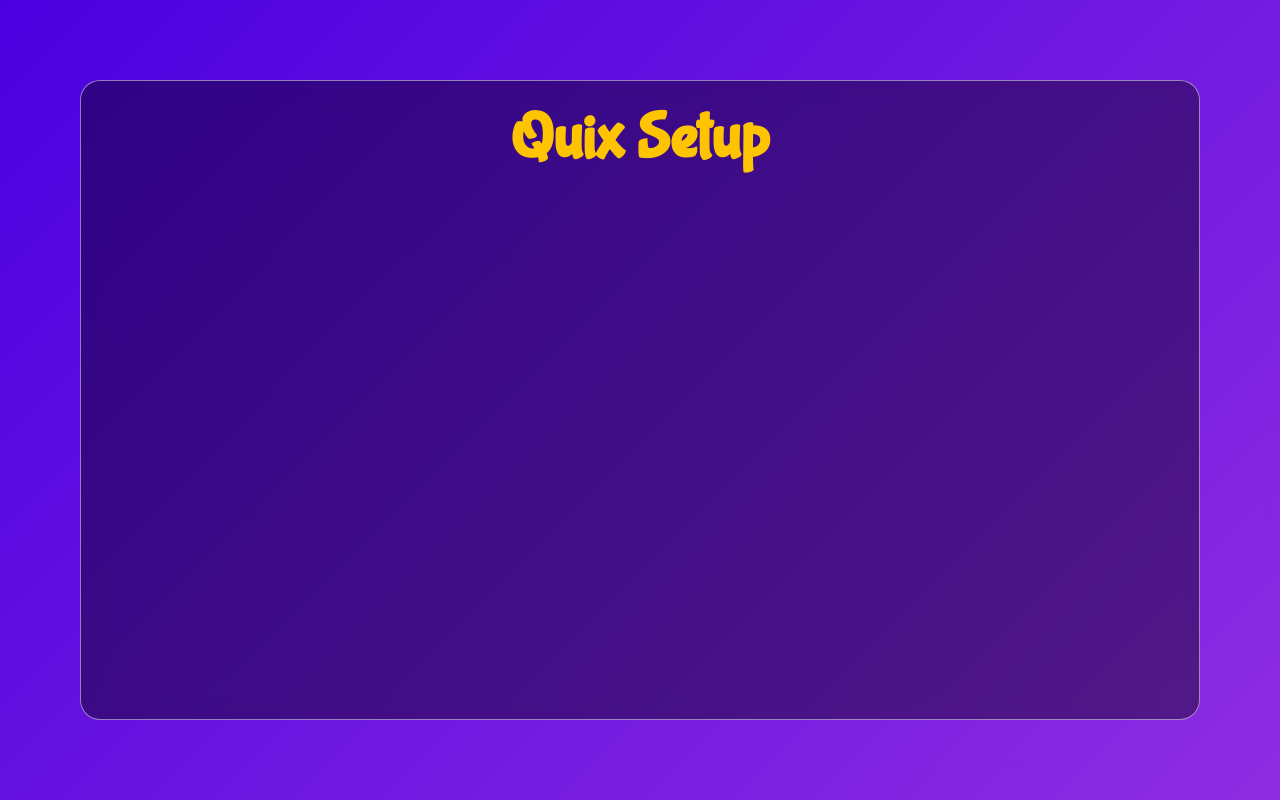
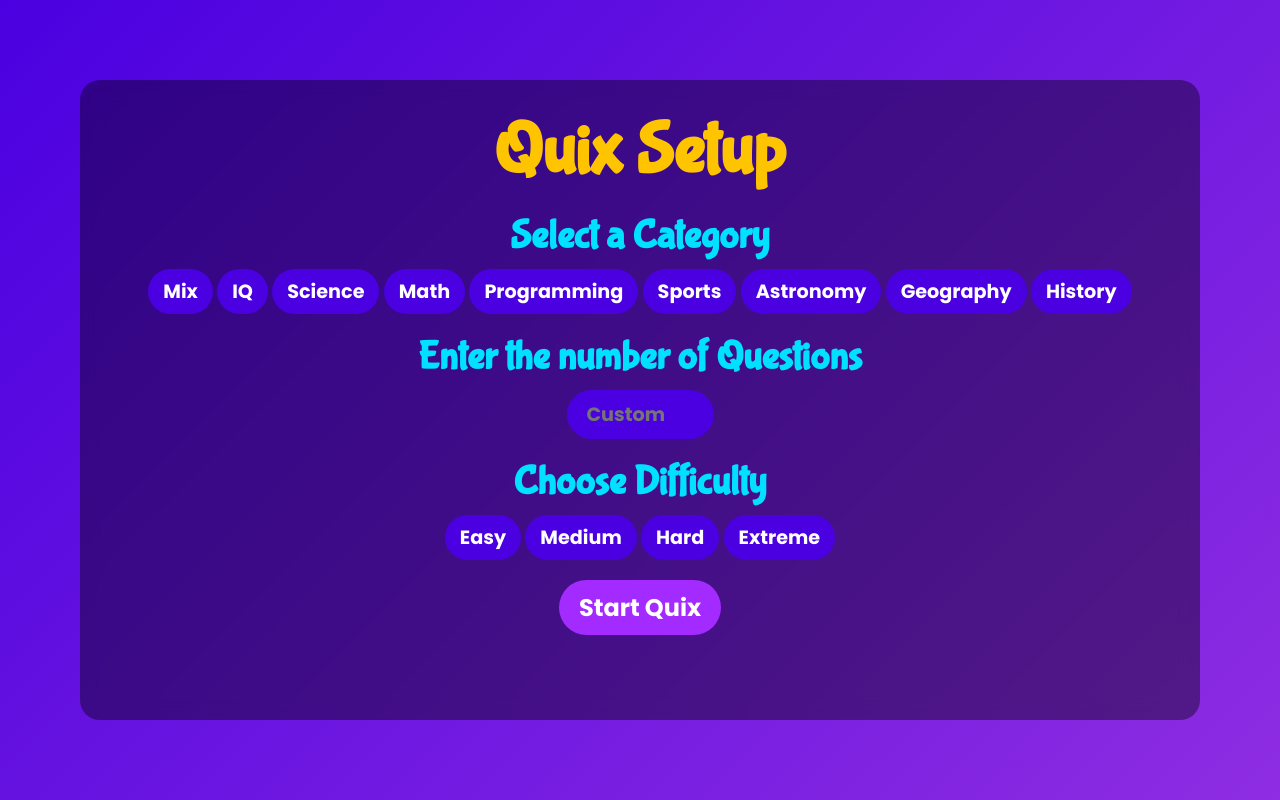
Before and after one commit to ShresthaPrasum/Quiz-Generator, a website: page form.html in a window 1280 px wide. Drawn offline with Linux system fonts and the light colour scheme.

Commit message:
Enhance Quix Setup page with category selection, question input, and difficulty options

```diff
--- a/form.html
+++ b/form.html
@@ -16,31 +16,114 @@
         }
 
         .container{
-            position: relative;
             width: 140vh;
             height: 80vh;
             background-color: rgba(0, 0, 0, 0.4);
             display: flex;
-            justify-content: center;
-            border: 1px solid #ffffff7a;
+            flex-direction: column;
             border-radius: 20px;
             z-index: 1;
             backdrop-filter: blur(10px);
-            padding: 20px;
+            padding: 30px;
         }
         .container h1{
-            font-size: 4rem;
+            font-size: 4.5rem;
             font-weight: bold;
             color: rgb(255, 196, 0);
             font-family: "Bubblegum Sans", cursive;
+            margin-bottom: 20px;
+            text-align: center;
+        }
+        .container h2{
+            font-size: 2.5rem;
+            font-weight: bold;
+            color: #00e1ff;
+            font-family: "Bubblegum Sans", cursive;
+            margin-bottom: 10px;
+        }
+        .category, .qn-number, .difficulty, .button-container{
+            display: flex;
+            flex-direction: column;
+            align-items: center;
+            margin-bottom: 10px;
+        }
+        .category-options{
+            gap: 20px;
+        }
+        .btn{
+            padding: 8px 15px;
+            font-size: 1.2rem;
+            font-weight: bold;
+            color: #fff;
+            background-color: #4a00e0;
+            border: none;
+            border-radius: 50px;
+            cursor: pointer;
+            margin-bottom: 10px;
+        }
+        #start-btn{
+            padding: 10px 20px;
+            font-size: 1.5rem;
+            font-weight: bold;
+            color: #fff;
+            background-color: #a32bff;
+            border: none;
+            border-radius: 50px;
+            cursor: pointer;
         }
 
+        #custom-q-input{
+            padding: 10px 20px;
+            font-size: 1.2rem;
+            font-weight: bold;
+            color: #fff;
+            background-color: #4a00e0;
+            border: none;
+            border-radius: 50px;
+            cursor: pointer;
+            margin-bottom: 10px;
+        }
 
     </style>
 </head>
 <body>
     <div class="container">
         <h1>Quix Setup</h1>
+
+        <div class="category">
+            <h2>Select a Category</h2>
+
+            <div class="category-options">
+                <button class="btn setup-btn" data-category="Mix">Mix</button>
+                <button class="btn setup-btn" data-category="IQ">IQ</button>
+                <button class="btn setup-btn" data-category="Science">Science</button>
+                <button class="btn setup-btn" data-category="Math">Math</button>
+                <button class="btn setup-btn" data-category="Programming">Programming</button>
+                <button class="btn setup-btn" data-category="Sports">Sports</button>
+                <button class="btn setup-btn" data-category="Astronomy">Astronomy</button>
+                <button class="btn setup-btn" data-category="Geography">Geography</button>
+                <button class="btn setup-btn" data-category="History">History</button>
+            </div>
+        </div>
+        <div class="qn-number">
+            <h2>Enter the number of Questions</h2>
+            <input type="number" id="custom-q-input" placeholder="Custom" min="1" max="139" class="setup-btn">
+
+        </div>
+
+        <div class="difficulty">
+            <h2>Choose Difficulty</h2>
+            <div class="difficulty-options">
+                <button class="btn setup-btn" data-difficulty="easy">Easy</button>
+                <button class="btn setup-btn" data-difficulty="medium">Medium</button>
+                <button class="btn setup-btn" data-difficulty="hard">Hard</button>
+                <button class="btn setup-btn" data-difficulty="extreme">Extreme</button>
+            </div>
+        </div>
+        <div class="button-container">
+
+            <button id="start-btn">Start Quix</button>
+        </div>
     </div>
 </body>
 </html>
```
